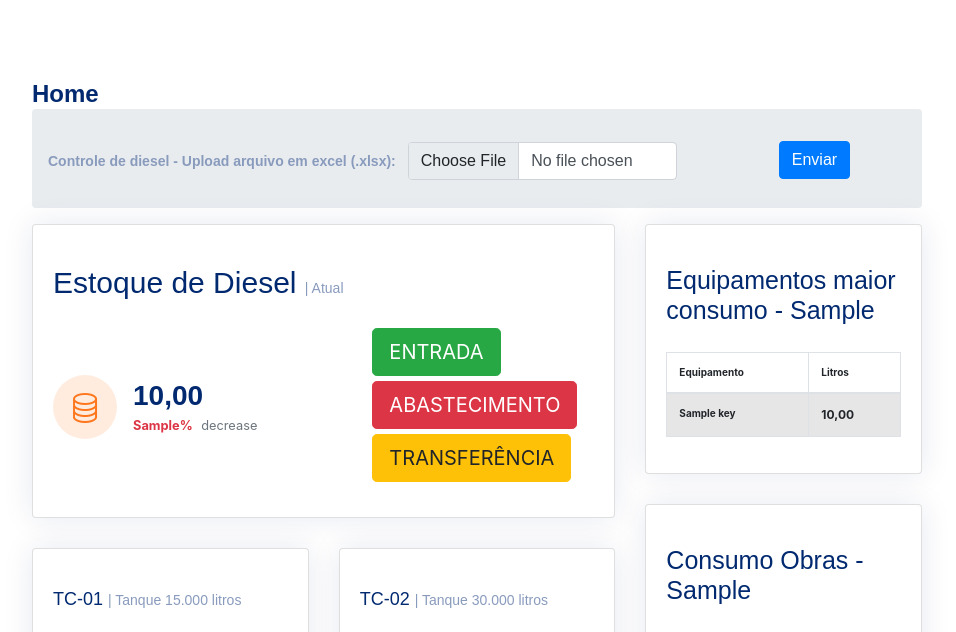
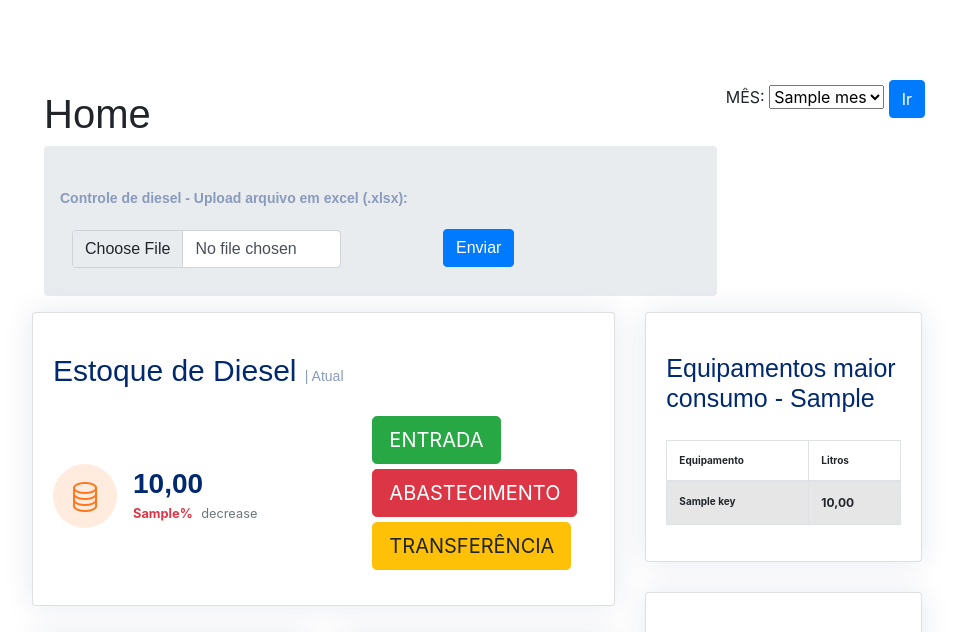
Before and after one commit to otaciliopires/KAITO_CONTROL, a Django app: template controleCEQ/templates/home.html in a window 1280 px wide. Shown: the top 632 px of the page, without its empty margins (313-1269 px from the left). Run offline with Django 4.2, Linux system fonts and the light colour scheme; tables that the repository leaves empty hold one stand-in row (values such as "Sample post"); the template is opened without the code that fills it: values that come from a table or form of the project are taken from there, most other values are stand-ins (such as "Sample title", 1, 10 or a date in 2020); some libraries are stand-ins or nearby versions.

Commit message:
correção da alteração de mês para mudança dos gráficos

```diff
--- a/controleCEQ/templates/home.html
+++ b/controleCEQ/templates/home.html
@@ -23,9 +23,25 @@
       {%endfor%}
     {%endif%}
 
+    <div class='row' style="float: right;">
+      <form method='GET' id="monthform" action="{%url 'home'%}">
+        <label for='monthselector'>MÊS:</label>
+        <select id='monthselector' name='month'>
+          {%for mes in meses%}
+            <option value="{{mes}}">{{mes}}</option>
+          {%endfor%}
+        </select>
+        <input type="submit" class="btn btn-primary" value='Ir'>
+      </form>
+    </div>
+  </div>
 
-     <h1>Home</h1>
-     <nav>
+  <div class='row'>
+  <div><h1>Home</h1></div>
+
+
+
+    <nav>
         <ol class="breadcrumb">
            <li class="breadcrumb-item" ><a style='margin-top:30px' >Controle de diesel - Upload arquivo em excel (.xlsx):</a></li>
            <li ><div style="margin-left:0"><div class="row mb-3">
@@ -38,6 +54,8 @@
 
         </ol>
      </nav>
+
+
   </div>
   <section class="section dashboard">
      <div class="row">
@@ -148,19 +166,19 @@
                  <div class="card">
                     <div class="filter">
                        <a class="icon" href="#" data-bs-toggle="dropdown"><i class="bi bi-three-dots"></i></a>
-                       <ul class="dropdown-menu dropdown-menu-end dropdown-menu-arrow">
+                       {% comment %} <ul class="dropdown-menu dropdown-menu-end dropdown-menu-arrow">
                           <li class="dropdown-header text-start">
                              <h6>Filtro</h6>
-                             <form method='POST' action="{%url 'home'%}">{% csrf_token %}
-                              <input type='hidden' name='form_data' value='form_data'>
-                              <select name='mes'>
+                             <form method='GET' id="monthform" action="{%url 'home'%}">
+                              <label for='monthselector'>mês:</label>
+                              <select id='monthselector' name='month'>
                                 {%for mes in meses%}
                                   <option value="{{mes}}">{{mes}}</option>
                                 {%endfor%}
                               </select>
                               <input type="submit" class="btn btn-primary" value='Ir'>
                             </form>
-                       </ul>
+                       </ul> {% endcomment %}
                     </div>
                     <div class="card-body">
                        <h5 class="card-title">Consumo semanal <span>{{mes_atual}}</span></h5>
@@ -601,7 +619,6 @@
 
 
 
-
 <script src="https://cdn.jsdelivr.net/npm/chart.js"></script>
 
 
--- a/templates/base.html
+++ b/templates/base.html
@@ -18,7 +18,7 @@
     <header id="header" class="header fixed-top d-flex align-items-center">
       <div class="d-flex align-items-center justify-content-between">
          <a href="{%url 'home'%}" class="logo d-flex align-items-center">
-            <img id="imagemlogo" src="assets/img/ares-icon.jpg"  alt="">
+
             <span style='font-family: "Nunito", sans-serif;'   class="d-none d-lg-block">KAITO FUEL</span>
          </a>
          <i class="bi bi-list toggle-sidebar-btn"></i>
```
Also changed, not shown: controleCEQ/views.py (+11 -3 lines).
